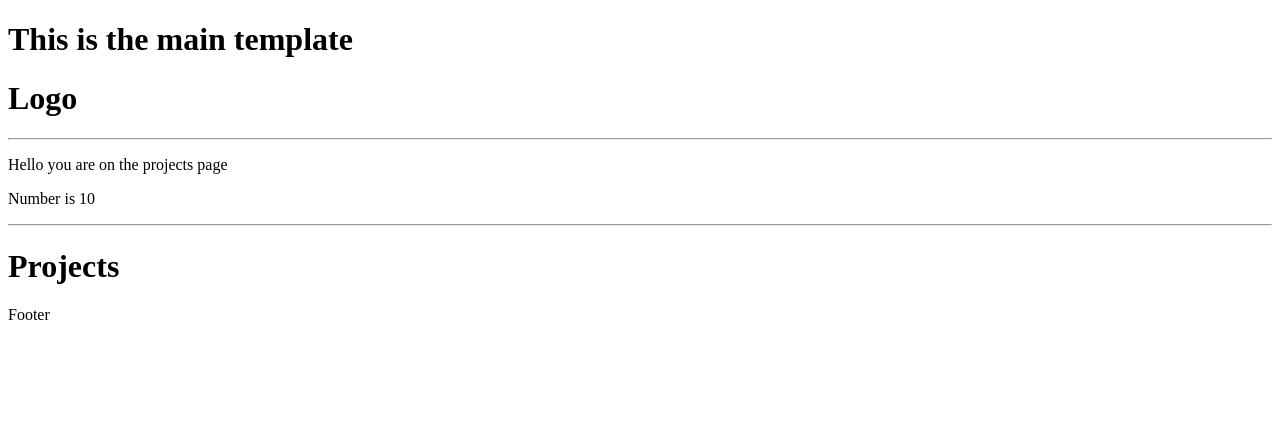
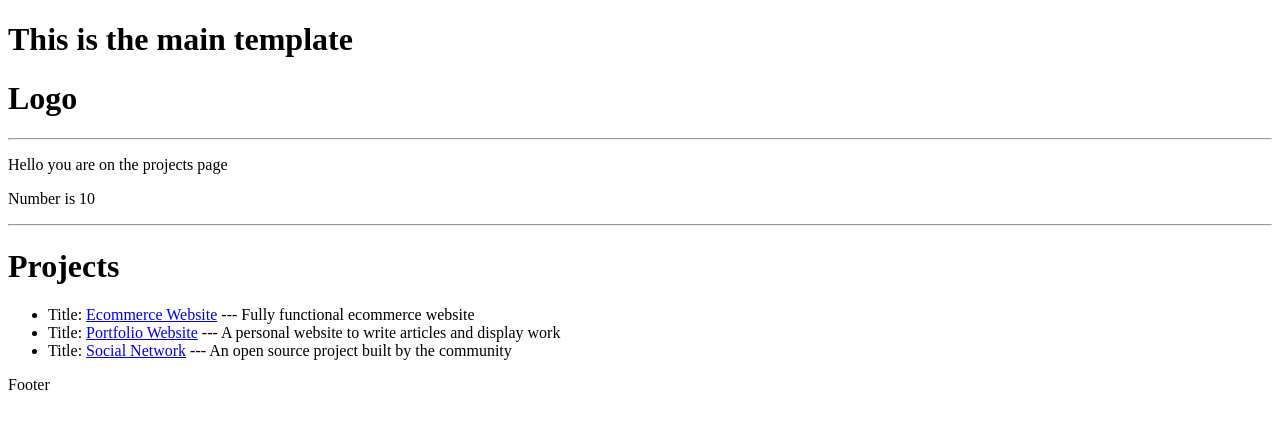
Before and after one commit to DanielSadowski91/DevSearch, a Django app: page / in a window 1280 px wide. Shown: the top 429 px of the page. Run offline with Django 4.2, Linux system fonts and the light colour scheme.

Commit message:
project url and templates

```diff
--- a/devsearch/projects/templates/projects/projects.html
+++ b/devsearch/projects/templates/projects/projects.html
@@ -14,5 +14,14 @@
 <hr />
 
 <h1>Projects</h1>
+<ul>
+  {% for project in projects %}
+  <li>
+    Title: <a href=" {% url 'project' project.id%}">{{project.title}}</a> ---
+    {{project.description}}
+  </li>
+
+  {% endfor %}
+</ul>
 
 {%endblock content%}
--- a/devsearch/projects/templates/projects/single-project.html
+++ b/devsearch/projects/templates/projects/single-project.html
@@ -1,3 +1,5 @@
 {%extends 'main.html'%} {%block content%}
-<h1>Single project template</h1>
+<h1>{{project.title}}</h1>
+<br />
+<p>{{project.description}}</p>
 {%endblock content%}
--- a/devsearch/projects/views.py
+++ b/devsearch/projects/views.py
@@ -23,9 +23,13 @@ projectsList = [
 def projects(request):
     page = 'projects'
     number = 10
-    context = {'page': page, 'number': number}
+    context = {'page': page, 'number': number, 'projects': projectsList}
     return render(request, 'projects/projects.html', context)
 
 
 def project(request, pk):
-    return render(request, 'projects/single-project.html')
+    projectObj = None
+    for i in projectsList:
+        if i['id'] == pk:
+            projectObj = i
+    return render(request, 'projects/single-project.html', {'project': projectObj})
```
